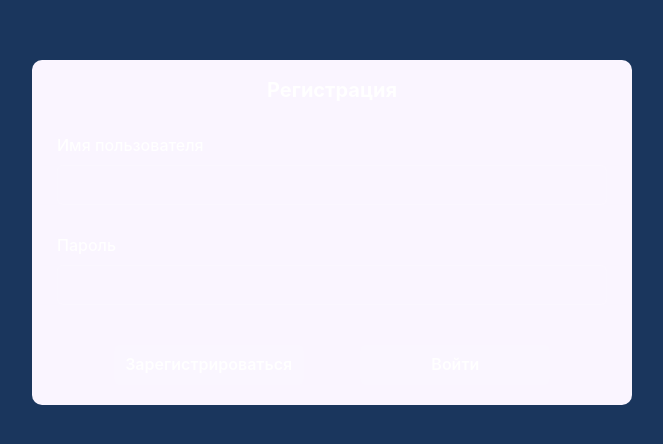
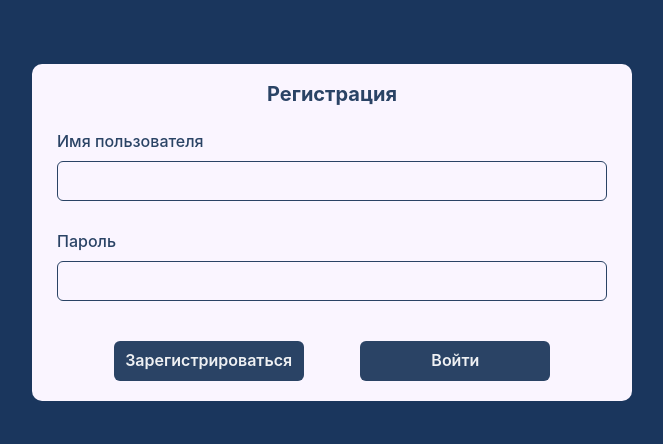
Before and after one commit to RandomEddi/ws-chat, a React (Vite) app in the folder client/: page /login in a window 1280 px wide. Shown: the part 168-612 px from the top of the page, without its empty margins (308-971 px from the left). Built offline with nearby package versions, Linux system fonts and the light colour scheme; no server answers.

Commit message:
Fix: dark/light theme fix

```diff
--- a/client/src/components/SnowBackground.tsx
+++ b/client/src/components/SnowBackground.tsx
@@ -1,17 +1,19 @@
 import { type FC } from 'react'
 import Snowfall, { type SnowfallProps } from 'react-snowfall'
+import type { Color, RGBColor } from 'react-color'
 import { useSnowContext } from '../store'
-import type { Color, RGBColor } from 'react-color'
 
 const isRgbaColor = (color: Color): color is RGBColor => {
   return typeof color === 'object' && (color as RGBColor).r !== undefined
 }
 
 export const SnowBackground: FC<SnowfallProps> = (props) => {
-  const { color, isEnabled } = useSnowContext()
+  const { color, isEnabled, speed } = useSnowContext()
+
   if (isEnabled && isRgbaColor(color)) {
     return (
       <Snowfall
+        speed={speed}
         color={`rgba(${color.r},${color.g},${color.b},${color.a})`}
         {...props}
       />
--- a/client/src/components/ThemeSettings.tsx
+++ b/client/src/components/ThemeSettings.tsx
@@ -11,7 +11,12 @@ import {
   Tooltip,
   Grid,
   Switch,
-  useColorMode
+  useColorMode,
+  Slider,
+  SliderTrack,
+  SliderFilledTrack,
+  SliderThumb,
+  Box
 } from '@chakra-ui/react'
 import { SettingsIcon, CloseIcon } from '@chakra-ui/icons'
 import { useSnowContext } from '../store'
@@ -20,14 +25,14 @@ const THEMES: Record<string, string> = {
   purple: 'purple.700',
   blue: 'blue.700',
   green: 'green.700',
-  gray: 'gray.700',
+  gray: 'gray.600',
   orange: 'orange.700',
   red: 'red.700'
 }
 
 export const ThemeSettings: FC = () => {
   const { isOpen, onToggle, onClose } = useDisclosure()
-  const { setColorMode } = useColorMode()
+  const { setColorMode, colorMode } = useColorMode()
   const snowContext = useSnowContext()
 
   return (
@@ -42,15 +47,33 @@ export const ThemeSettings: FC = () => {
           cursor={'pointer'}
         >
           {isOpen ? (
-            <CloseIcon color={'white'} boxSize={'7'} />
+            <CloseIcon
+              color={colorMode === 'light' ? 'gray.800' : 'white'}
+              boxSize={'7'}
+            />
           ) : (
-            <SettingsIcon color={'white'} boxSize={'8'} />
+            <SettingsIcon
+              color={colorMode === 'light' ? 'gray.800' : 'white'}
+              boxSize={'8'}
+            />
           )}
         </Button>
       </PopoverTrigger>
-      <PopoverContent py={'2'} mr={'2'} w={'60'}>
+      <PopoverContent
+        bgColor={
+          colorMode === 'dark'
+            ? 'white'
+            : colorMode === 'light'
+            ? 'gray.800'
+            : 'white'
+        }
+        py={'2'}
+        mr={'2'}
+        w={'60'}
+      >
         <Flex flexDirection={'column'}>
           <Heading
+            color={colorMode === 'light' ? 'white' : 'black'}
             lineHeight={'7'}
             mb={'2'}
             textAlign={'center'}
@@ -58,12 +81,7 @@ export const ThemeSettings: FC = () => {
           >
             theme
           </Heading>
-          <Grid
-            rowGap={'3'}
-            templateColumns={'repeat(3, 1fr)'}
-            flexWrap={'wrap'}
-            px={'2'}
-          >
+          <Grid rowGap={'3'} templateColumns={'repeat(3, 1fr)'} px={'2'}>
             {Object.keys(THEMES).map((theme) => (
               <Flex justifyContent={'center'} key={theme}>
                 <Tooltip
@@ -83,9 +101,44 @@ export const ThemeSettings: FC = () => {
               </Flex>
             ))}
           </Grid>
+          <Grid mt={4} rowGap={'3'} templateColumns={'repeat(2, 1fr)'} px={'2'}>
+            <Flex justifyContent={'center'}>
+              <Tooltip
+                borderRadius={'4px'}
+                label={'dark'}
+                fontSize={'md'}
+                bg={colorMode === 'light' ? 'white' : 'black'}
+                color={colorMode === 'light' ? 'black' : 'white'}
+              >
+                <Button
+                  onClick={() => setColorMode('dark')}
+                  _hover={{}}
+                  _active={{}}
+                  bg={'black'}
+                />
+              </Tooltip>
+            </Flex>
+            <Flex justifyContent={'center'}>
+              <Tooltip
+                borderRadius={'4px'}
+                label={'light'}
+                fontSize={'md'}
+                bg={colorMode === 'light' ? 'black' : 'white'}
+                color={colorMode === 'light' ? 'white' : 'black'}
+              >
+                <Button
+                  onClick={() => setColorMode('light')}
+                  _hover={{}}
+                  _active={{}}
+                  bg={'lightyellow'}
+                />
+              </Tooltip>
+            </Flex>
+          </Grid>
         </Flex>
         <Flex flexDirection={'column'}>
           <Heading
+            color={colorMode === 'light' ? 'white' : 'black'}
             lineHeight={'7'}
             my={'2'}
             textAlign={'center'}
@@ -115,6 +168,57 @@ export const ThemeSettings: FC = () => {
             />
           </Flex>
         </Flex>
+        <Box>
+          <Heading
+            color={colorMode === 'light' ? 'white' : 'black'}
+            lineHeight={'7'}
+            my={'2'}
+            textAlign={'center'}
+            fontSize={'3xl'}
+          >
+            snow speed
+          </Heading>
+          <Flex w={'100%'} justifyContent={'center'}>
+            <Slider
+              value={snowContext.speed[0]}
+              min={1}
+              max={20}
+              step={0.5}
+              orientation='vertical'
+              minH='32'
+              onChange={(value) => {
+                snowContext.onSpeedSnowChange(value, undefined)
+              }}
+            >
+              <SliderTrack
+                bgColor={colorMode === 'dark' ? 'gray.100' : undefined}
+                w={3}
+              >
+                <SliderFilledTrack />
+              </SliderTrack>
+              <SliderThumb w={5} />
+            </Slider>
+            <Slider
+              value={snowContext.speed[1]}
+              min={1}
+              max={20}
+              step={0.5}
+              orientation='vertical'
+              minH='32'
+              onChange={(value) => {
+                snowContext.onSpeedSnowChange(undefined, value)
+              }}
+            >
+              <SliderTrack
+                bgColor={colorMode === 'dark' ? 'gray.100' : undefined}
+                w={3}
+              >
+                <SliderFilledTrack />
+              </SliderTrack>
+              <SliderThumb w={5} />
+            </Slider>
+          </Flex>
+        </Box>
       </PopoverContent>
     </Popover>
   )
--- a/client/src/index.tsx
+++ b/client/src/index.tsx
@@ -5,7 +5,7 @@ import { SnowProvider } from './store'
 import './index.css'
 
 const theme = extendTheme({
-  config: { initialColorMode: 'dark', useSystemColorMode: false }
+  config: { initialColorMode: 'system', useSystemColorMode: false }
 })
 
 ReactDOM.createRoot(document.getElementById('root') as HTMLElement).render(
--- a/client/src/pages/Chat.tsx
+++ b/client/src/pages/Chat.tsx
@@ -100,7 +100,7 @@ export const Chat: FC = () => {
 
   return (
     <>
-      <Flex>
+      <Flex flexDirection={'column'}>
         <Messages />
         <ChatInput />
       </Flex>
--- a/client/src/pages/Login.tsx
+++ b/client/src/pages/Login.tsx
@@ -11,10 +11,10 @@ export const Login: FC = () => {
   const [nameError, setNameError] = useState<string | null>(null)
   const [passwordValue, setPasswordValue] = useState<string>('')
   const [passwordError, setPasswordError] = useState<string | null>(null)
+  const [cookies, setCookies] = useCookies(['token'])
 
+  const setUser = useProfileStore(({ setUser }) => setUser)
   const navigate = useNavigate()
-  const [cookies, setCookies] = useCookies(['token'])
-  const setUser = useProfileStore(({ setUser }) => setUser)
 
   useEffect(() => {
     setNameError(null)
@@ -94,32 +94,39 @@ export const Login: FC = () => {
         position={'relative'}
       >
         <form
+        onSubmit={(event) => event.preventDefault()}
           style={{
             borderRadius: '10px',
             padding: '15px 25px 20px 25px',
             margin: '0 80px',
             maxWidth: '600px',
             backgroundColor: '#FAF5FF',
-
             zIndex: 150,
             width: '100%',
             position: 'relative'
           }}
         >
-          <Text mb={7} fontSize={20} textAlign={'center'} fontWeight={'bold'}>
+          <Text
+            color={'blue.800'}
+            mb={5}
+            fontSize={20}
+            textAlign={'center'}
+            fontWeight={'bold'}
+          >
             {isLoginActive ? 'Логин' : 'Регистрация'}
           </Text>
           <Box>
-            <FormLabel htmlFor='user'>Имя пользователя</FormLabel>
+            <FormLabel color={'blue.800'} htmlFor='user'>
+              Имя пользователя
+            </FormLabel>
             <Input
               onChange={(e) => setNameValue(e.target.value)}
               onFocus={() => setNameError(null)}
               value={nameValue}
+              color={'black'}
               sx={{
-                _hover: {
-                  borderColor: nameError ? 'red' : 'black',
-                  borderWidth: 1
-                },
+                borderColor: nameError ? 'red' : 'blue.800',
+                _hover: {},
                 _focus: {},
                 _focusVisible: {
                   borderColor: 'blue.700',
@@ -127,26 +134,26 @@ export const Login: FC = () => {
                   outline: 'none'
                 }
               }}
-              borderColor={nameError ? 'red' : undefined}
               id='user'
               type='text'
               w={'100%'}
             />
-            <Text color={'red'}>{nameError}</Text>
+            <Text h={7} color={'red'}>
+              {nameError}
+            </Text>
           </Box>
           <Box>
-            <FormLabel htmlFor='password' mt={7}>
+            <FormLabel color={'blue.800'} htmlFor='password'>
               Пароль
             </FormLabel>
             <Input
               onChange={(e) => setPasswordValue(e.target.value)}
               value={passwordValue}
               onFocus={() => setPasswordError(null)}
+              color={'black'}
               sx={{
-                _hover: {
-                  borderColor: passwordError ? 'red' : 'black',
-                  borderWidth: 1
-                },
+                borderColor: passwordError ? 'red' : 'blue.800',
+                _hover: {},
                 _focus: {},
                 _focusVisible: {
                   borderColor: 'blue.700',
@@ -154,22 +161,37 @@ export const Login: FC = () => {
                   outline: 'none'
                 }
               }}
-              borderColor={passwordError ? 'red' : undefined}
               id='password'
               type='password'
               w={'100%'}
             />
-            <Text color={'red'}>{passwordError}</Text>
+            <Text h={7} color={'red'}>
+              {passwordError}
+            </Text>
           </Box>
-          <Flex mt={10} justifyContent={'space-evenly'}>
+          <Flex mt={3} justifyContent={'space-evenly'}>
             <Button
+              color={'whiteAlpha.900'}
+              bgColor={'blue.800'}
+              _hover={{
+                color: 'white'
+              }}
+              _autofill={{ _hover: {}, _focus: {} }}
               _disabled={{ cursor: 'default' }}
               onClick={isLoginActive ? loginHandler : registrationHandler}
               w={190}
             >
               {isLoginActive ? 'Войти' : 'Зарегистрироваться'}
             </Button>
-            <Button w={190} onClick={() => setIsLoginActive((prev) => !prev)}>
+            <Button
+              color={'whiteAlpha.900'}
+              bgColor={'blue.800'}
+              _hover={{
+                color: 'white'
+              }}
+              w={190}
+              onClick={() => setIsLoginActive((prev) => !prev)}
+            >
               {isLoginActive ? 'Зарегистрироваться' : 'Войти'}
             </Button>
           </Flex>
--- a/client/src/store/snow-context.tsx
+++ b/client/src/store/snow-context.tsx
@@ -7,11 +7,15 @@ import {
 } from 'react'
 import type { ColorResult, RGBColor } from 'react-color'
 
+type SnowSpeedType = [number, number]
+
 interface SnowContext {
   isEnabled: boolean
   onSnowToggle: (bool: boolean) => void
   color: RGBColor
   onColorSnowChange: (color: ColorResult) => void
+  speed: SnowSpeedType
+  onSpeedSnowChange: (firstSpeed?: number, secondSpeed?: number) => void
 }
 
 const snowContext = createContext<SnowContext | null>(null)
@@ -28,21 +32,40 @@ export const useSnowContext = () => {
 
 export const SnowProvider = ({ children }: { children: ReactNode }) => {
   const [color, setColor] = useState<RGBColor>({ r: 255, g: 255, b: 255, a: 1 })
+  const [speed, setSpeed] = useState<SnowSpeedType>([1.0, 3.0])
   const [isEnabled, setIsEnabled] = useState<boolean>(true)
 
   useLayoutEffect(() => {
     const storageSnowColor = localStorage.getItem('snow-color')
-    if (!storageSnowColor) return
-    setColor(JSON.parse(storageSnowColor))
+    if (storageSnowColor) {
+      setColor(JSON.parse(storageSnowColor))
+    }
+
+    const storageSnowSpeed = localStorage.getItem('snow-speed')
+    if (storageSnowSpeed) {
+      setSpeed(JSON.parse(storageSnowSpeed))
+    }
 
     const storageSnowIsEnabled = localStorage.getItem('snow-is-enabled')
-    if (!storageSnowIsEnabled) return
-    setIsEnabled(!!JSON.parse(storageSnowIsEnabled))
+    if (storageSnowIsEnabled) {
+      setIsEnabled(!!JSON.parse(storageSnowIsEnabled))
+    }
   }, [])
 
   const onColorSnowChange = (color: ColorResult) => {
     setColor(color.rgb)
     localStorage.setItem('snow-color', JSON.stringify(color.rgb))
+  }
+
+  const onSpeedSnowChange = (firstSpeed?: number, secondSpeed?: number) => {
+    setSpeed((prevSpeed) => {
+      let speed = [
+        firstSpeed ? firstSpeed : prevSpeed[0],
+        secondSpeed ? secondSpeed : prevSpeed[1]
+      ]
+      localStorage.setItem('snow-speed', JSON.stringify(speed))
+      return speed as SnowSpeedType
+    })
   }
 
   const onSnowToggle = (bool: boolean) => {
@@ -56,6 +79,8 @@ export const SnowProvider = ({ children }: { children: ReactNode }) => {
         isEnabled,
         onSnowToggle,
         color,
+        speed,
+        onSpeedSnowChange,
         onColorSnowChange
       }}
     >
```
Also changed, not shown: client/src/components/ChatInput.tsx (+47 -24 lines), client/src/components/Message.tsx (+6 -3 lines), client/src/components/Profile.tsx (+8 -2 lines).
